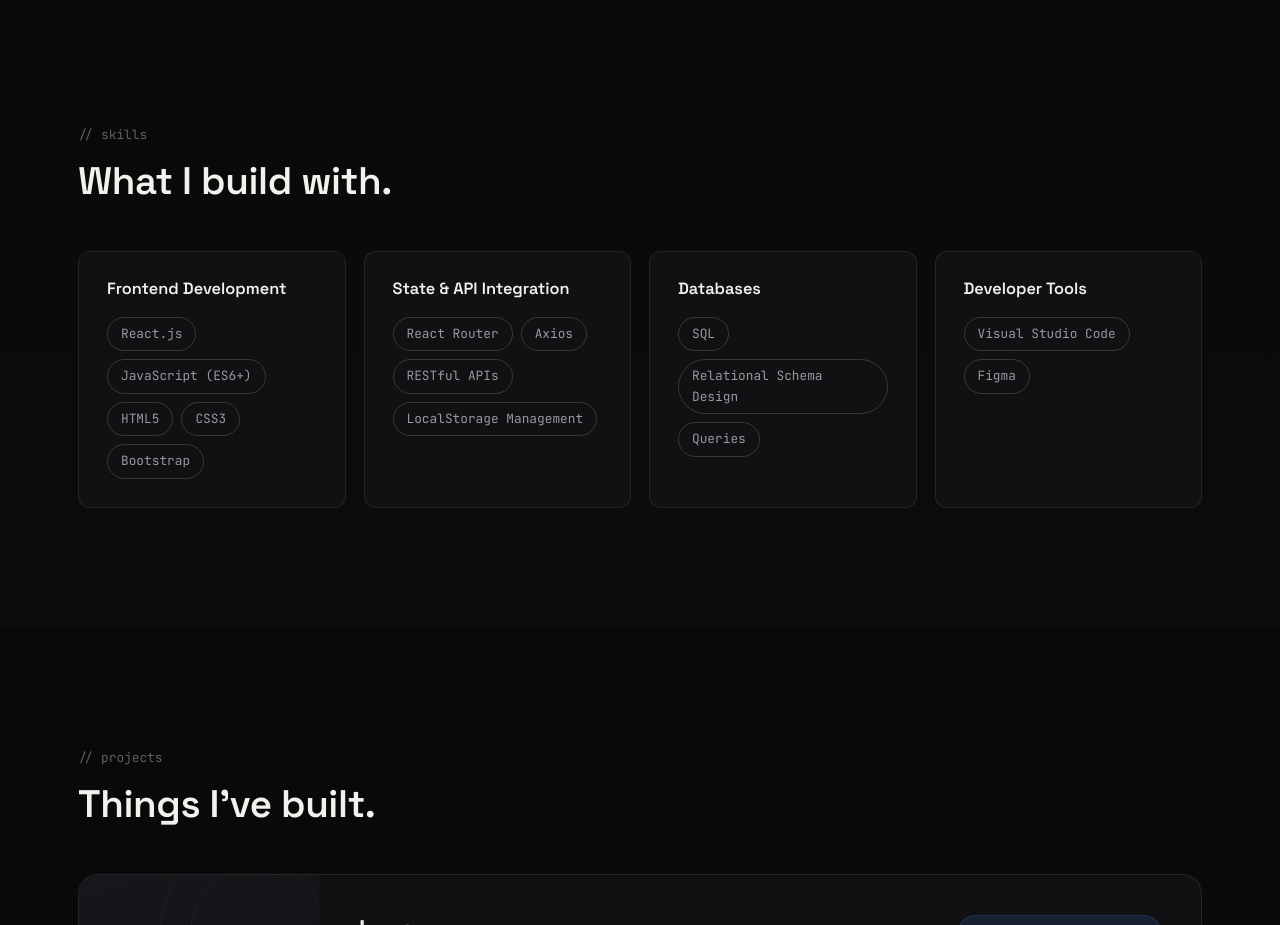
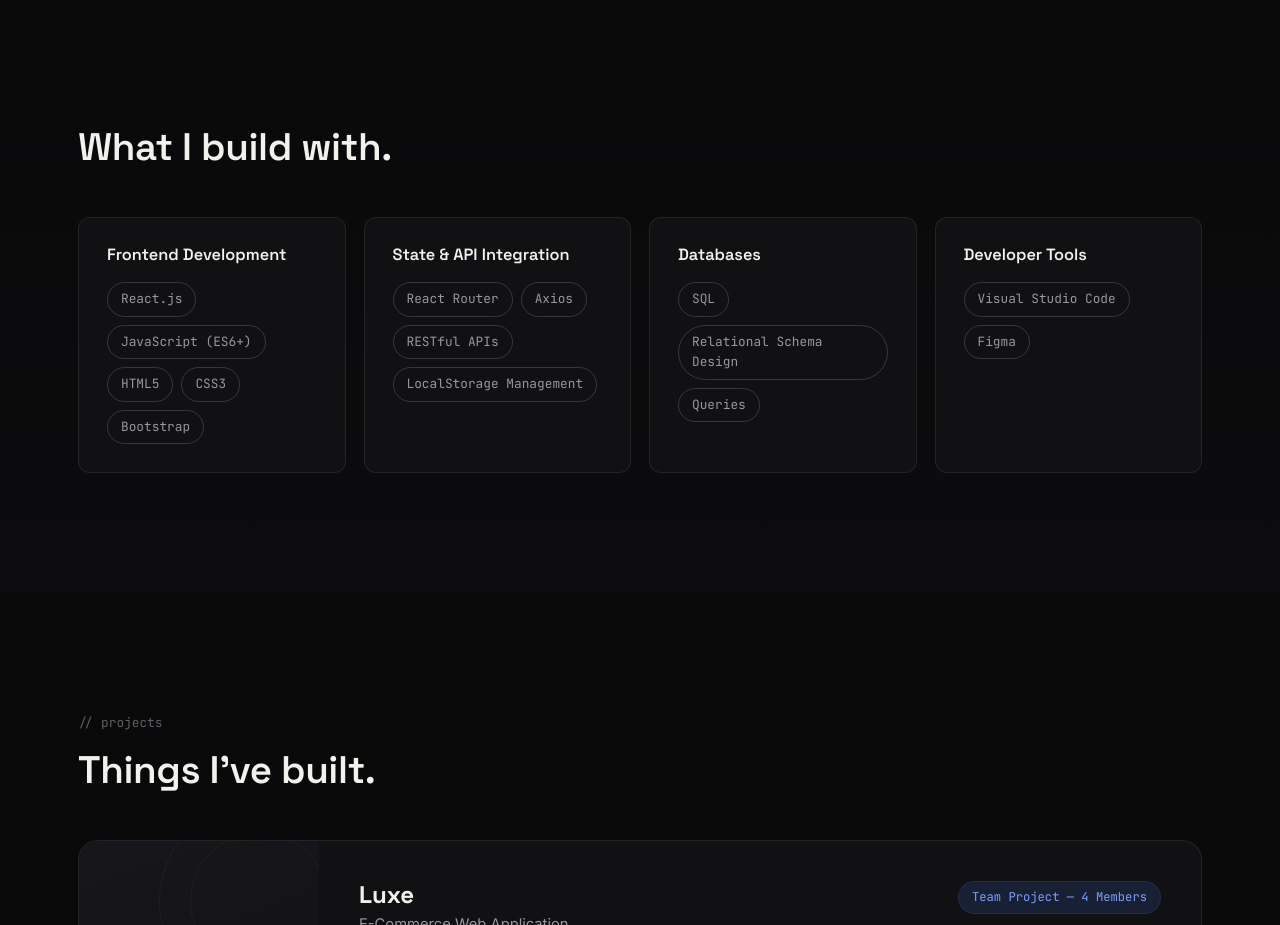
Before and after one commit to Enzokk23/portfolio, a React (Vite) app: page / in a window 1280 px wide. Shown: the part 1460-2385 px from the top of the page. Built offline with nearby package versions, Linux system fonts and the light colour scheme.

Commit message:
Update Skills.jsx

```diff
--- a/src/components/Skills.jsx
+++ b/src/components/Skills.jsx
@@ -21,7 +21,7 @@ function Skills() {
   return (
     <section id="skills" className="section skills">
       <div className="section-container">
-        <p className="section-tag">// skills</p>
+
         <h2 className="section-heading">What I build with.</h2>
 
         <div className="skills__grid">
```
